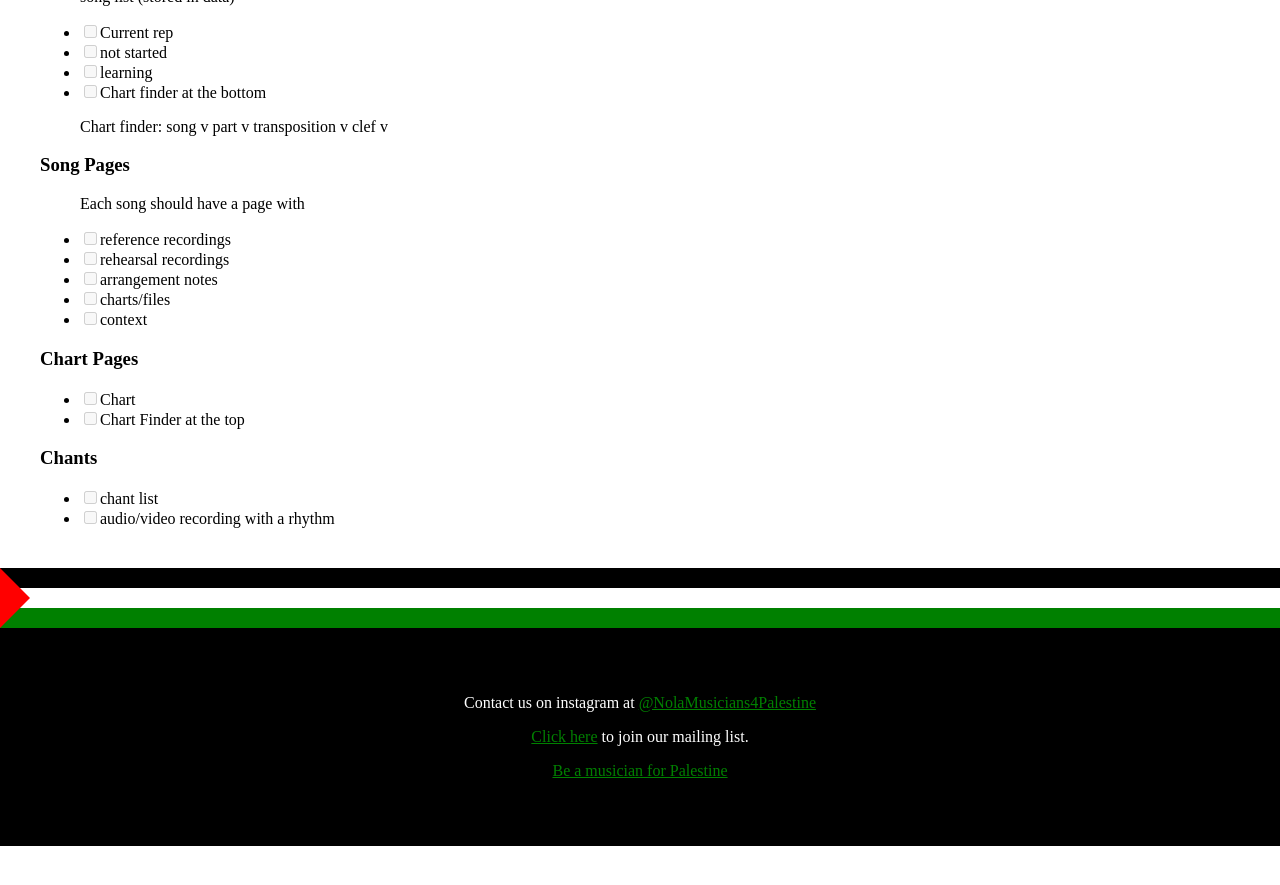
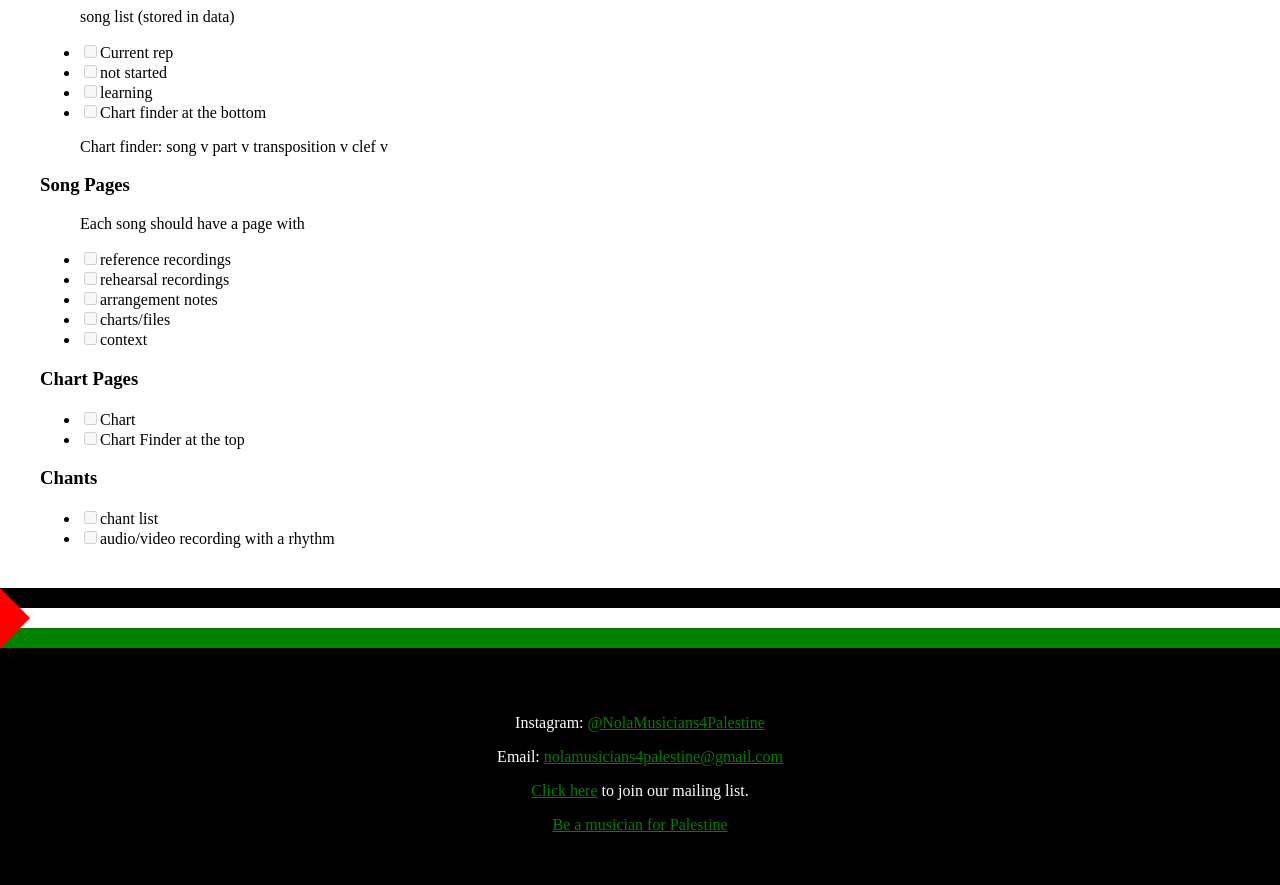
Before and after one commit to beatboxchad/nm4p_website, a Jekyll site: the page built from README.md, in a window 1280 px wide and 900 px high, scrolled down 1123 px. Shown: the top 885 px of the window. Built offline with Jekyll 4.4.1, drawn with Linux system fonts in a browser that asks for light colours; before the commit the page ends 1969 px from its top, so only the background shows below that; some of the changed text lies outside the part shown.

Commit message:
little things

```diff
--- a/_includes/footer.html
+++ b/_includes/footer.html
@@ -1,5 +1,8 @@
-<p id="contact">
-	Contact us on instagram at <a href="#insta" target="_blank">@NolaMusicians4Palestine</a>
+<p id="Social">
+	Instagram: <a href="#insta" target="_blank">@NolaMusicians4Palestine</a>
+</p>
+<p id="email">
+	Email: <a href="mailto:nolamusicians4palestine@gmail.com">nolamusicians4palestine@gmail.com</a>
 </p>
 <p id="subscribe">
 	<a href="#some-google-form" target="_blank">Click here</a> to join our mailing list.
```
Also changed, not shown: README.md.
